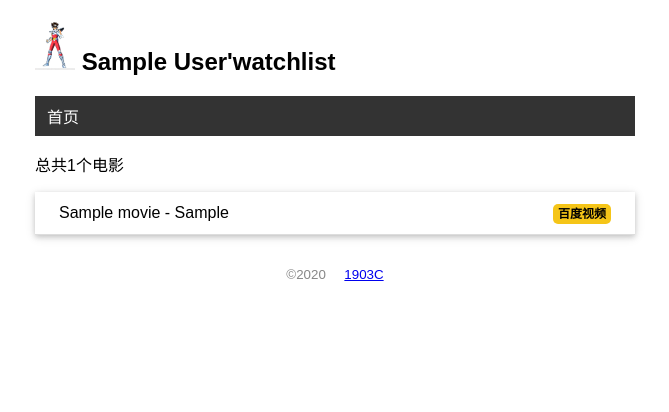
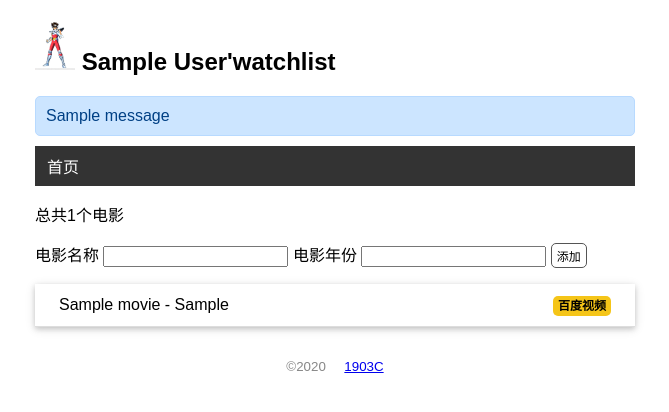
Before and after one commit to jibingkun1/flaskweb, a Flask app: page / in a window 1280 px wide. Shown: the top 412 px of the page, without its empty margins (305-974 px from the left). Run offline with Flask 2, Linux system fonts and the light colour scheme; tables that the repository leaves empty hold one stand-in row (values such as "Sample post"); one stand-in notice (Sample message) is shown.

Commit message:
添加电影

```diff
--- a/day1/watchlist/app.py
+++ b/day1/watchlist/app.py
@@ -1,6 +1,6 @@
 import os,sys
 
-from flask import Flask,url_for,render_template
+from flask import Flask,url_for,render_template,request,flash,redirect
 from flask_sqlalchemy import SQLAlchemy
 import click
 
@@ -13,6 +13,7 @@ app = Flask(__name__)
 
 app.config['SQLALCHEMY_DATABASE_URI'] = prefix + os.path.join(app.root_path,'data.db')
 app.config['SQLALCHEMY_TRACK_MODIFICATIONS'] = False
+app.config['SECRET_KEY'] = '1903_dev'
 
 db = SQLAlchemy(app)
 
@@ -27,8 +28,23 @@ class Movie(db.Model):
     year = db.Column(db.String(4))
 
 # views 视图函数
-@app.route('/')
+@app.route('/',methods=['GET','POST'])
 def index():
+    if request.method == 'POST':
+        # 获取表单的数据
+        title = request.form.get('title')
+        year = request.form.get('year')
+        # 验证数据
+        if not title or not year or len(year)>4 or len(title)>60:
+            flash('输入错误')
+            return redirect(url_for('index'))
+        # 将数据保存到数据库
+        movie = Movie(title=title,year=year) # 创建记录
+        db.session.add(movie)
+        db.session.commit()
+        flash('创建成功')
+        return redirect(url_for('index'))
+
     movies = Movie.query.all()
     return render_template('index.html',movies=movies)
 
--- a/day1/watchlist/static/css/style.css
+++ b/day1/watchlist/static/css/style.css
@@ -64,3 +64,29 @@ nav li a:hover{
     border-radius: 5px;
     padding: 3px 5px;
 }
+.btn{
+    font-size: 12px;
+    padding: 3px 5px;
+    text-decoration: none;
+    cursor: pointer;
+    background-color: white;
+    color: black;
+    border: 1px solid #555555;
+    border-radius: 5px;
+}
+.btn:hover{
+    text-decoration: none;
+    background-color: black;
+    color: white;
+    border: 1px solid black;
+}
+.alert{
+    position: relative;
+    padding: 10px;
+    margin: 10px 0;
+    border: 1px solid transparent;
+    color: #004085;
+    background-color: #cce5ff;
+    border-color: #b8daff;
+    border-radius: 5px;
+}
--- a/day1/watchlist/templates/base.html
+++ b/day1/watchlist/templates/base.html
@@ -13,6 +13,10 @@
         <img src="{{ url_for('static',filename='images/avatar.jpg') }}" alt="头像" class="avatar">
         {{ user.name }}'watchlist
     </h2>
+    <!-- flash消息 -->
+    {% for message in get_flashed_messages() %}
+        <div class="alert"> {{ message }} </div>
+    {% endfor %}
     <nav>
         <ul>
             <li>
--- a/day1/watchlist/templates/index.html
+++ b/day1/watchlist/templates/index.html
@@ -2,6 +2,12 @@
 
 {% block content %}
 <p>总共{{ movies|length }}个电影</p>
+<!-- 添加电影的表单 -->
+<form action="" method="POST">
+    电影名称 <input type="text" name="title" required autocomplete="off">
+    电影年份 <input type="text" name="year" required autocomplete="off">
+    <input class="btn" type="submit" value="添加">
+</form>
 <ul class="movie-list">
     {% for movie in movies%}
     <li>
```
Also changed, not shown: day1/1.准备工作.md (+43 -1 lines).
